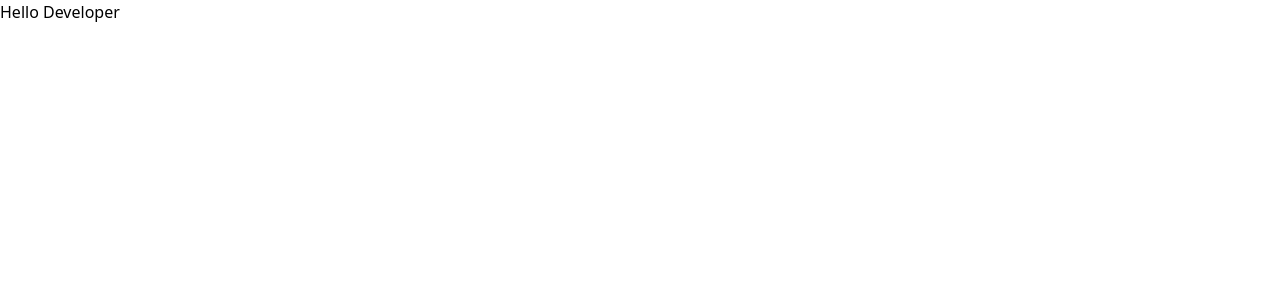
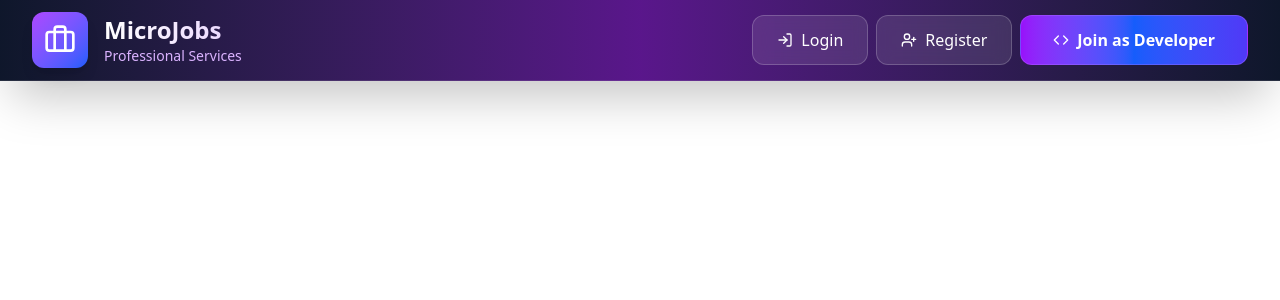
Before and after one commit to raihan51674/Micro-job-client, a React (Vite) app: page / in a window 1280 px wide. Shown: the top 300 px of the page. Built offline with nearby package versions, Linux system fonts and the light colour scheme.

Commit message:
add navbar

```diff
--- a/package.json
+++ b/package.json
@@ -11,8 +11,10 @@
   },
   "dependencies": {
     "@tailwindcss/vite": "^4.1.11",
+    "lucide-react": "^0.525.0",
     "react": "^19.1.0",
     "react-dom": "^19.1.0",
+    "react-icons": "^5.5.0",
     "react-router": "^7.6.3",
     "tailwindcss": "^4.1.11"
   },
--- a/src/RootLayout/RootLayout.jsx
+++ b/src/RootLayout/RootLayout.jsx
@@ -1,9 +1,12 @@
 import React from 'react';
+import Navbar from '../Shared/Navbar';
+import { Outlet } from 'react-router';
 
 const RootLayout = () => {
     return (
         <div>
-            <h2>Hello Developer</h2>
+            <Navbar></Navbar>
+            <Outlet></Outlet>
         </div>
     );
 };
--- /dev/null
+++ b/src/Shared/Navbar.jsx
@@ -0,0 +1,112 @@
+import React, { useState } from 'react';
+import { Menu, X, Code, LogIn, UserPlus, Briefcase, ChevronDown } from 'lucide-react';
+import { Link } from 'react-router';
+
+const Navbar = () => {
+  const [isMenuOpen, setIsMenuOpen] = useState(false);
+
+  const toggleMenu = () => {
+    setIsMenuOpen(!isMenuOpen);
+  };
+
+  return (
+    <nav className="bg-gradient-to-r from-slate-900 via-purple-900 to-slate-900 shadow-2xl sticky top-0 z-50 border-b border-white/10">
+      <div className="max-w-7xl mx-auto px-4 sm:px-6 lg:px-8">
+        <div className="flex justify-between items-center h-20">
+          {/* Logo and Brand */}
+          <div className="flex items-center space-x-4">
+            <div className="flex-shrink-0 flex items-center group cursor-pointer">
+              <div className="bg-gradient-to-br from-purple-500 to-blue-600 rounded-xl p-3 shadow-lg group-hover:shadow-purple-500/25 transition-all duration-300">
+                <Briefcase className="h-8 w-8 text-white" />
+              </div>
+              <div className="ml-4">
+                <h1 className="text-2xl font-bold bg-gradient-to-r from-white to-purple-200 bg-clip-text text-transparent">
+                  MicroJobs
+                </h1>
+                <p className="text-sm text-purple-300 font-medium">Professional Services</p>
+              </div>
+            </div>
+          </div>
+
+          {/* Desktop Navigation */}
+          <div className="hidden md:block">
+            <div className="flex items-center space-x-2">
+              <Link
+                to="/login"
+                className="group relative px-6 py-3 bg-white/10 backdrop-blur-sm text-white hover:bg-white/20 rounded-xl transition-all duration-300 ease-in-out transform hover:scale-[1.02] border border-white/20 hover:border-white/30"
+              >
+                <div className="absolute inset-0 bg-white/5 rounded-xl opacity-0 group-hover:opacity-100 transition-opacity duration-300"></div>
+                <span className="relative z-10 flex items-center space-x-2 font-medium">
+                  <LogIn className="h-4 w-4" />
+                  <span>Login</span>
+                </span>
+              </Link>
+
+              <Link
+                to="/register"
+                className="group relative px-6 py-3 bg-white/10 backdrop-blur-sm text-white hover:bg-white/20 rounded-xl transition-all duration-300 ease-in-out transform hover:scale-[1.02] border border-white/20 hover:border-white/30"
+              >
+                <span className="relative z-10 flex items-center space-x-2 font-medium">
+                  <UserPlus className="h-4 w-4" />
+                  <span>Register</span>
+                </span>
+              </Link>
+
+              <button className="group relative px-8 py-3 bg-gradient-to-r from-purple-600 via-blue-600 to-indigo-600 text-white font-semibold rounded-xl transition-all duration-300 ease-in-out transform hover:scale-[1.02] hover:shadow-2xl hover:shadow-purple-500/25 border border-purple-400/30">
+                <div className="absolute inset-0 bg-gradient-to-r from-purple-500 via-blue-500 to-indigo-500 rounded-xl opacity-0 group-hover:opacity-100 transition-opacity duration-300"></div>
+                <span className="relative z-10 flex items-center space-x-2">
+                  <Code className="h-4 w-4" />
+                  <span>Join as Developer</span>
+                </span>
+              </button>
+            </div>
+          </div>
+
+          {/* Mobile menu button */}
+          <div className="md:hidden">
+            <button
+              onClick={toggleMenu}
+              className="inline-flex items-center justify-center p-3 rounded-xl text-white hover:bg-white/10 transition-all duration-200 border border-white/20"
+            >
+              {isMenuOpen ? (
+                <X className="h-6 w-6" />
+              ) : (
+                <Menu className="h-6 w-6" />
+              )}
+            </button>
+          </div>
+        </div>
+      </div>
+
+      {/* Mobile Navigation Menu */}
+      <div className={`md:hidden transition-all duration-500 ease-in-out ${
+        isMenuOpen ? 'max-h-80 opacity-100' : 'max-h-0 opacity-0'
+      } overflow-hidden`}>
+        <div className="px-4 pt-4 pb-6 space-y-3 bg-gradient-to-b from-black/20 to-black/40 backdrop-blur-lg border-t border-white/10">
+          <Link
+            to="/login"
+            className="group flex items-center w-full px-4 py-3 rounded-xl text-white/90 hover:text-white hover:bg-white/10 transition-all duration-200 border border-transparent hover:border-white/20"
+          >
+            <LogIn className="h-5 w-5 mr-3" />
+            <span className="font-medium">Login</span>
+          </Link>
+
+          <Link
+            to="/register"
+            className="group flex items-center w-full px-4 py-3 rounded-xl text-white/90 hover:text-white hover:bg-white/10 transition-all duration-200 border border-transparent hover:border-white/20"
+          >
+            <UserPlus className="h-5 w-5 mr-3" />
+            <span className="font-medium">Register</span>
+          </Link>
+
+          <button className="group flex items-center w-full px-4 py-3 rounded-xl bg-gradient-to-r from-purple-600 to-blue-600 text-white font-semibold hover:from-purple-500 hover:to-blue-500 transition-all duration-200 shadow-lg">
+            <Code className="h-5 w-5 mr-3" />
+            <span>Join as Developer</span>
+          </button>
+        </div>
+      </div>
+    </nav>
+  );
+};
+
+export default Navbar;
```
Also changed, not shown: 1 other file (tests, documents, lock files or other folders).
